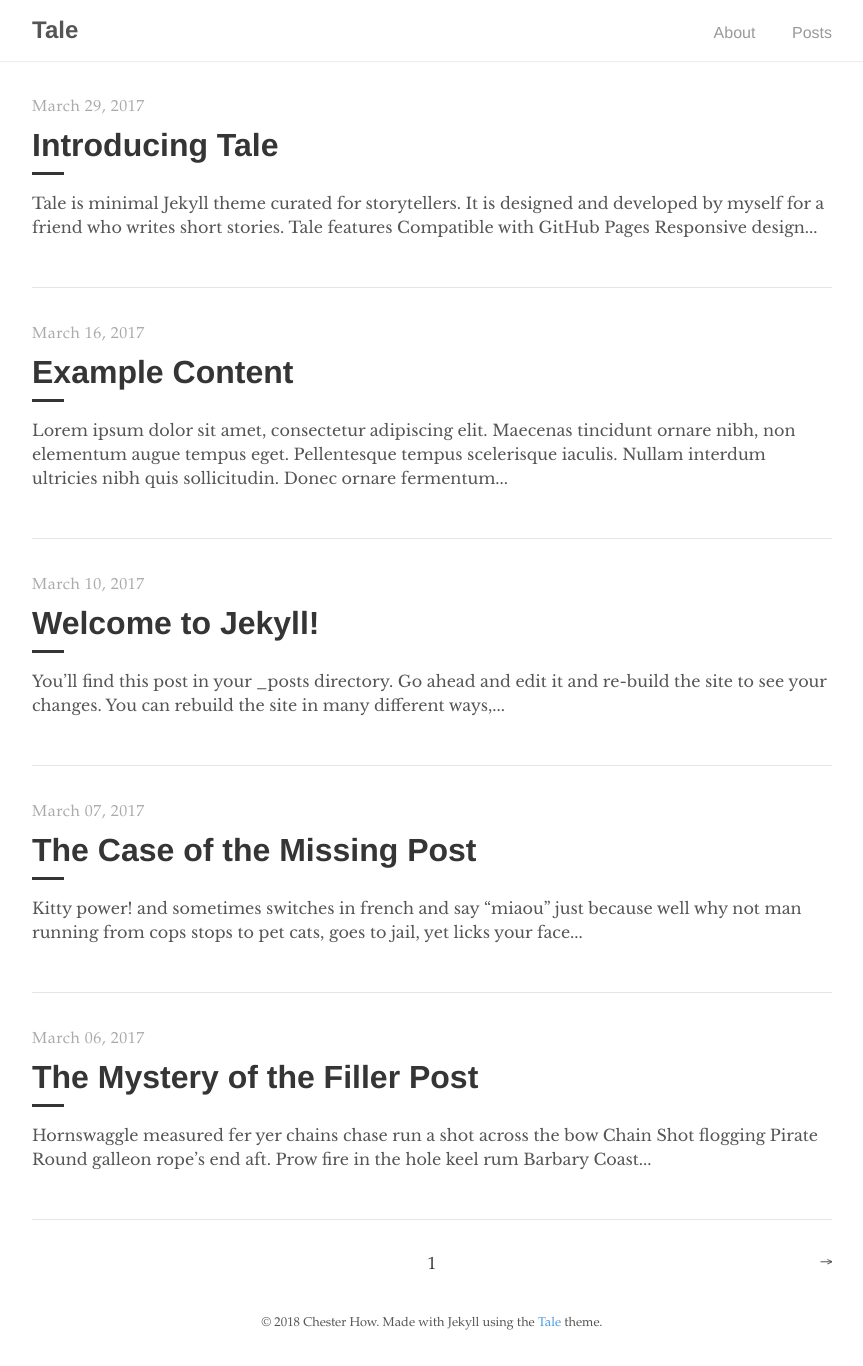
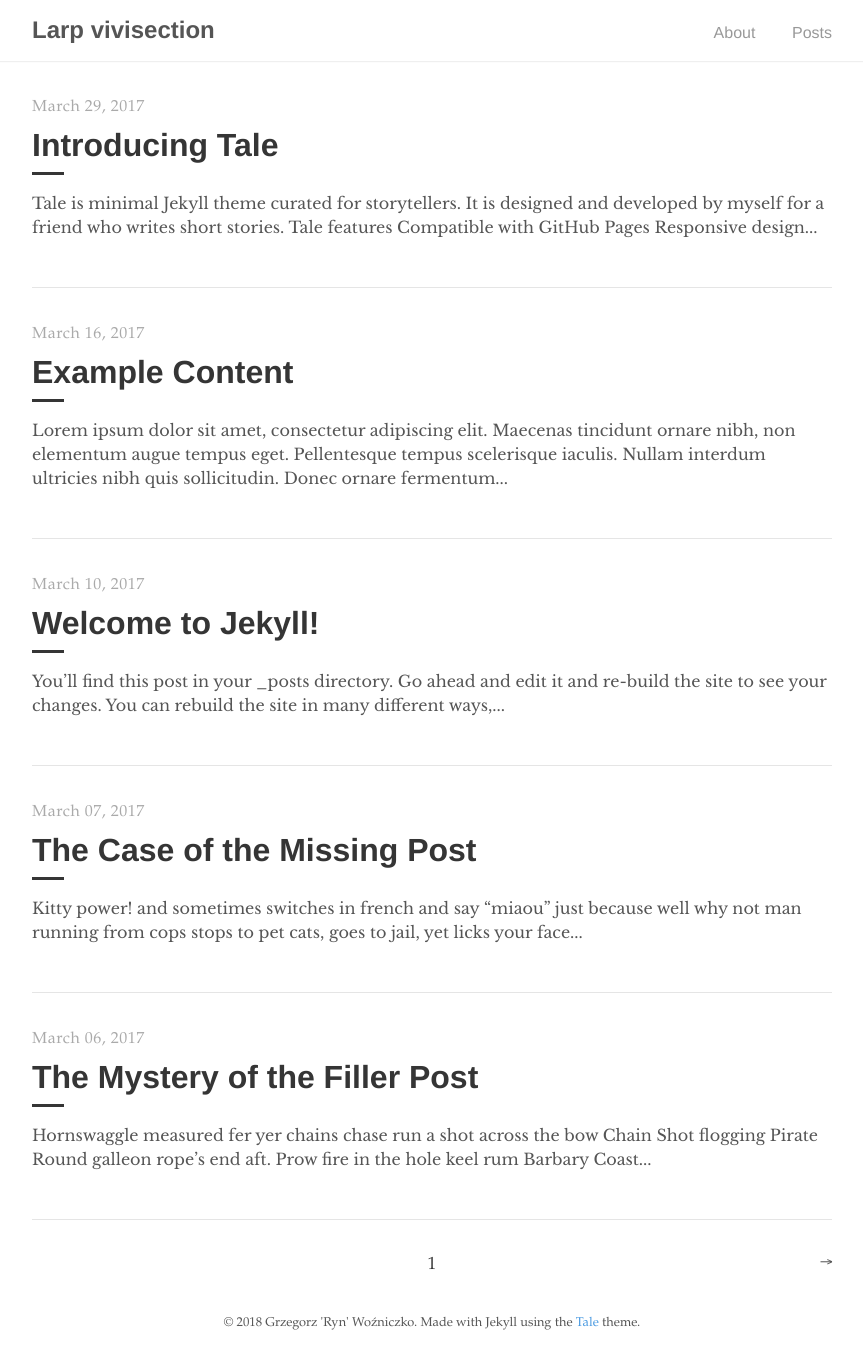
Before and after one commit to larpvivisection/larpvivisection.github.io, a Jekyll site: the page built from index.html, in a window 1280 px wide. Shown: the whole page, without its empty margins (208-1071 px from the left). Built offline with Jekyll 4.4.1, drawn with Linux system fonts in a browser that asks for light colours; the list of posts is cut into pages by our own code.

Commit message:
small changes

```diff
--- a/_config.yml
+++ b/_config.yml
@@ -1,12 +1,12 @@
 # Site settings
-title:          Tale
-description:    "Minimal Jekyll theme for storytellers"
+title:          Larp vivisection
+description:    "Vivisecting larp concepts"
 
 url:            "https://chesterhow.github.io"
 
 # Author
 author:
-  name:         Chester How
+  name:         Grzegorz 'Ryn' Woźniczko
   url:          https://chester.how
   email:        chesterhow@gmail.com
 
```
